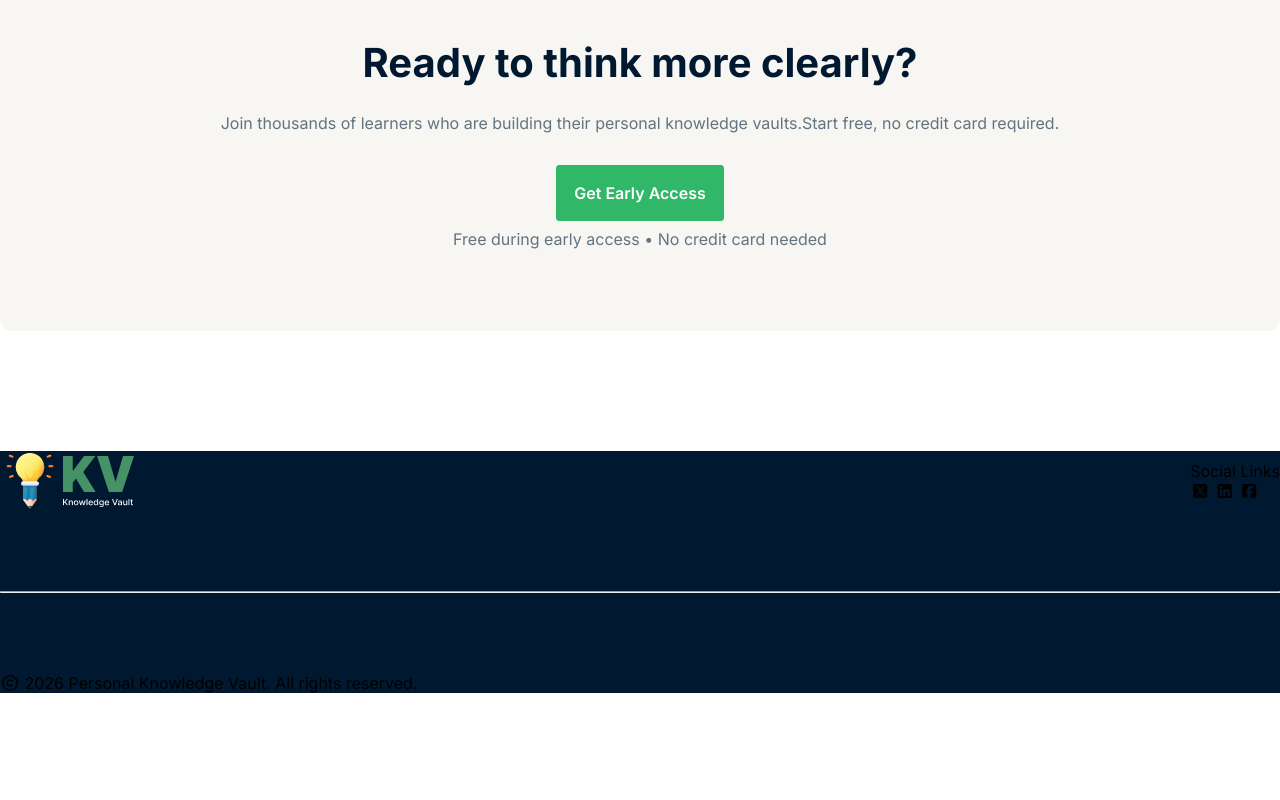
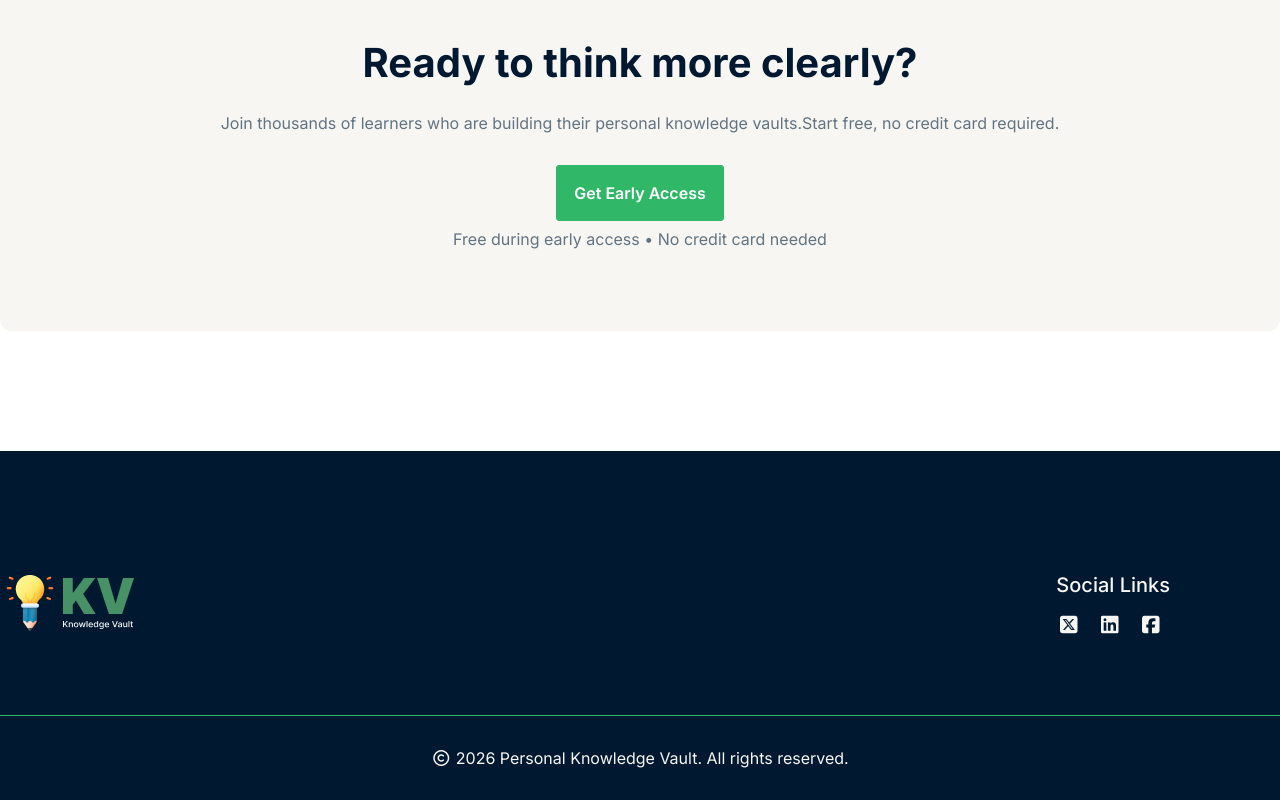
Before and after one commit to wasifhasancse/PH-B13-A01-Knowledge-Vault, a plain HTML site: page index.html in a window 1280 px wide. Shown: the part 2208-3008 px from the top of the page. Before the commit the page ends 2901 px from the top, so only its background shows below. Drawn offline with Linux system fonts and the light colour scheme.

Commit message:
update footer design

```diff
--- a/index.html
+++ b/index.html
@@ -187,7 +187,6 @@
             </div>
           </div>
         </div>
-        <hr>
         <div class="footer-bottom">
           <p><i class="fa-regular fa-copyright"></i> 2026 Personal Knowledge Vault. All rights reserved.</p>
         </div>
--- a/style.css
+++ b/style.css
@@ -187,63 +187,63 @@
   height: 32px;
 }
 
-.notes .notes-card-container .notes-card h4{
+.notes .notes-card-container .notes-card h4 {
   font-size: 24px;
   font-weight: 600;
   color: #001931;
 }
 
-.notes .notes-card-container .notes-card p{
+.notes .notes-card-container .notes-card p {
   font-size: 16px;
   color: #627382;
 }
 /* notes section style end */
 
 /* the solution section style start */
-.solution{
+.solution {
   display: flex;
   align-items: center;
   justify-content: space-between;
   gap: 60px;
 }
 
-.solution-info{
+.solution-info {
   padding-right: 120px;
 }
 
-.solution-info .solution-info-title{
+.solution-info .solution-info-title {
   display: flex;
   flex-direction: column;
   gap: 16px;
 }
 
-.solution .solution-info .solution-info-title h2{
+.solution .solution-info .solution-info-title h2 {
   font-size: 16px;
   font-weight: 500;
   color: #30b868;
   text-transform: uppercase;
 }
 
-.solution .solution-info .solution-info-title h1{
+.solution .solution-info .solution-info-title h1 {
   font-size: 48px;
   color: #001931;
 }
 
-.solution .solution-info .solution-info-title p{
+.solution .solution-info .solution-info-title p {
   font-size: 16px;
   color: #627382;
   line-height: 20px;
   margin-bottom: 40px;
 }
 
-.solution .solution-info ul{
+.solution .solution-info ul {
   list-style: none;
   display: flex;
   flex-direction: column;
   gap: 16px;
 }
 
-.solution .solution-info li{
+.solution .solution-info li {
   background: url("./assets/CheckCircle.png");
   background-repeat: no-repeat;
   background-position: left center;
@@ -253,28 +253,28 @@
 /* the solution section style end */
 
 /* get early access section start */
-.early-access{
-  background: #F7F6F2;
+.early-access {
+  background: #f7f6f2;
   margin: 120px auto;
   padding: 80px 0;
   border-radius: 12px;
   text-align: center;
 }
 
-.early-access .early-access-info-title h1{
+.early-access .early-access-info-title h1 {
   color: #001931;
   font-size: 40px;
   margin-bottom: 16px;
 }
 
-.early-access .early-access-info-title p{
+.early-access .early-access-info-title p {
   color: #627382;
   font-size: 16px;
   line-height: 24px;
   margin-bottom: 48px;
 }
 
-.early-access .early-access-info p{
+.early-access .early-access-info p {
   color: #627382;
   font-size: 16px;
   line-height: 24px;
@@ -283,19 +283,40 @@
 /* get early access section end */
 
 /* footer style start  */
-.footer{
+.footer {
   background: #001931;
+  padding-top: 120px;
 }
 
-.footer-content{
-display: flex;
-flex-direction: column;
-gap: 80px;
-}
-
-.footer .footer-top{
+.footer .footer-top {
   display: flex;
   align-items: center;
   justify-content: space-between;
 }
+
+.footer .footer-top .footer-social p{
+  font-size: 20px;
+  font-weight: 500;
+  padding-right: 110px;
+  line-height: 28px;
+  color: #f7f6f2;
+}
+
+.footer .footer-top .footer-social .social-link{
+  display: flex;
+  gap: 16px;
+  font-size: 20px;
+  margin-top: 16px;
+  color: #f7f6f2;
+}
+
+.footer-bottom{
+  padding: 30px 0;
+  color: #f7f6f2;
+  font-size: 16px;
+  line-height: 24px;
+  text-align: center;
+  margin-top: 80px;
+  border-top: 1px solid #30b868;
+}
 /* footer style end */
```
